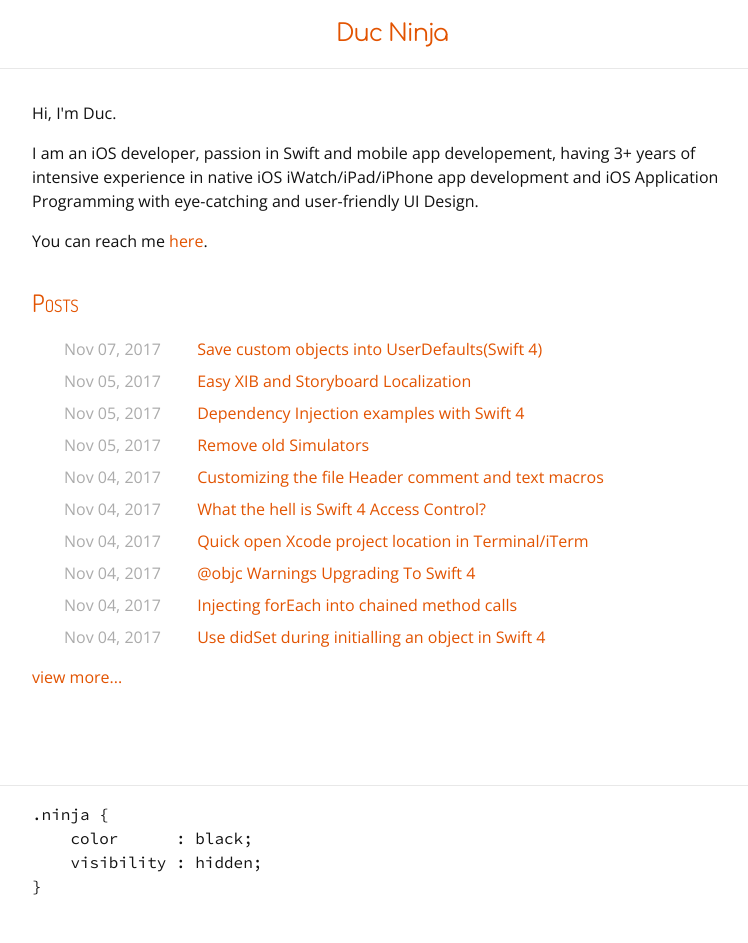
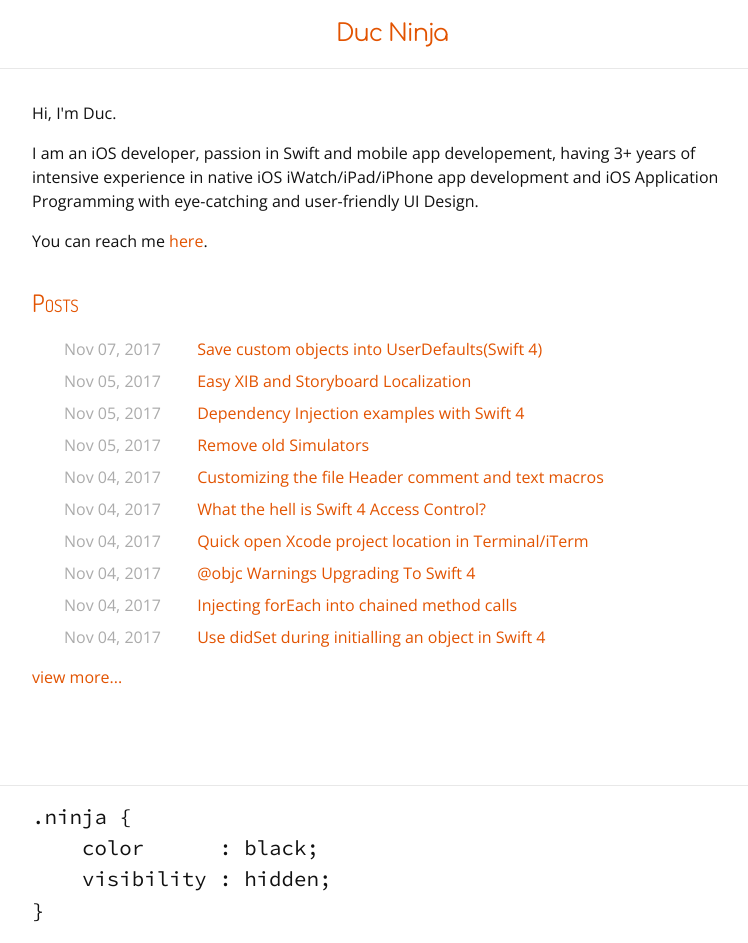
Before and after one commit to nnduc/nnduc.github.io, a Jekyll site: the page built from index.html, in a window 1280 px wide. Shown: the whole page, without its empty margins (248-996 px from the left). Built offline with Jekyll 4.4.1, drawn with Linux system fonts in a browser that asks for light colours; before the commit the page ends 914 px from its top, so only the background shows below that.

Commit message:
change bottom font size

```diff
--- a/_sass/_layout.scss
+++ b/_sass/_layout.scss
@@ -135,6 +135,6 @@ a {
         margin: 0 auto;
         box-sizing: border-box;
         font-family: $code-font-family;
-        font-size: 1rem;
+        font-size: 1.3rem;
     }
 }
```
